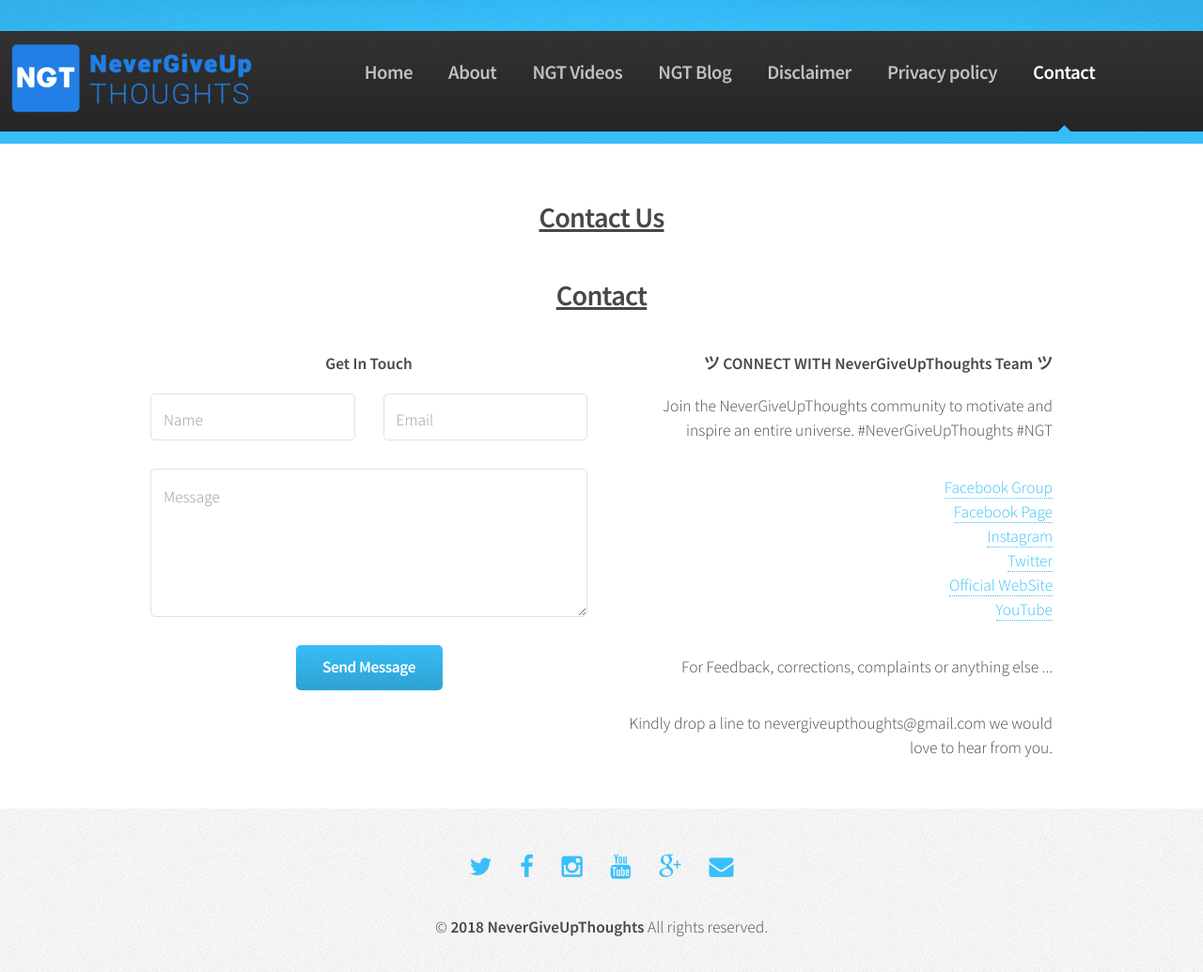
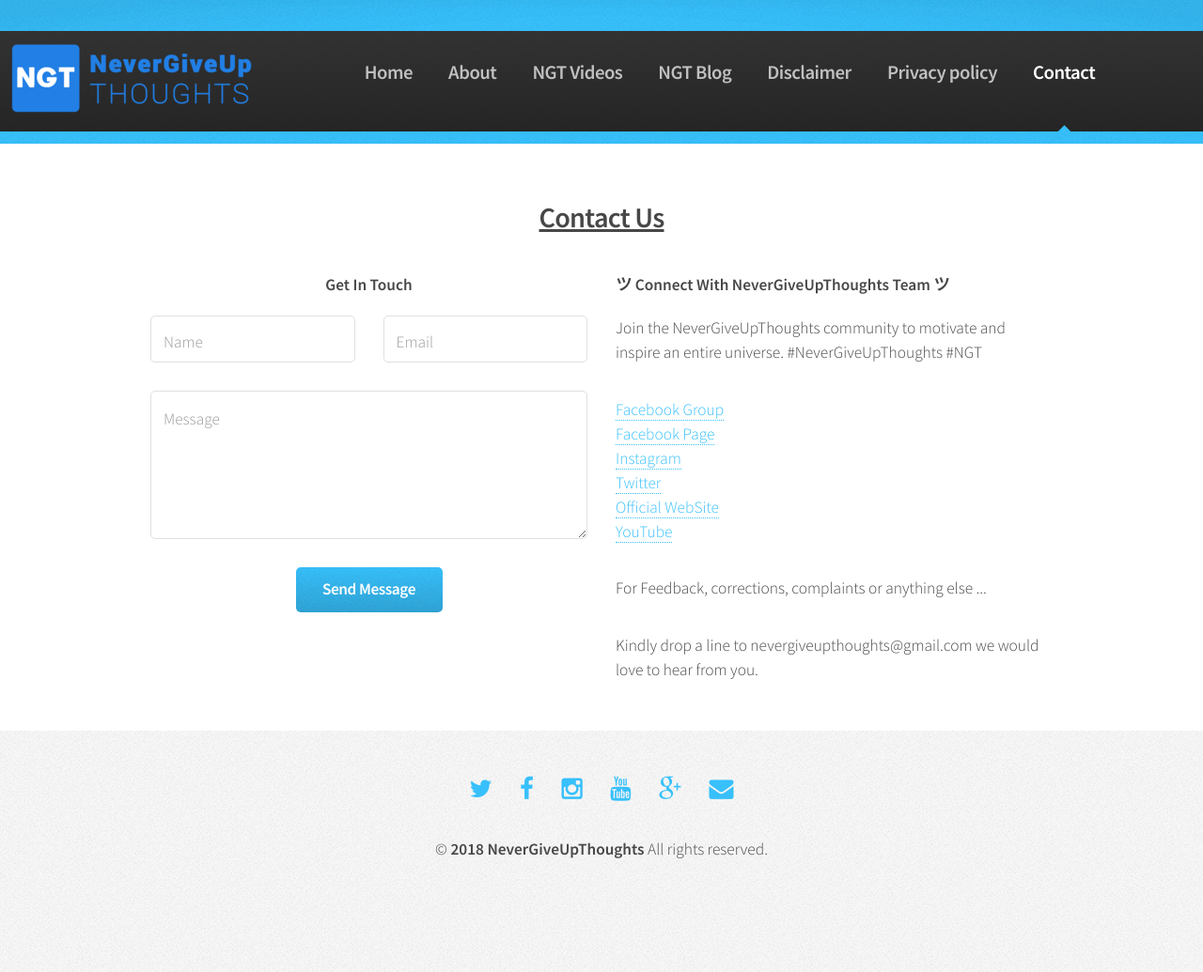
Before and after one commit to NeverGiveUpThoughts/ngt.github.io, a Jekyll site: the page built from contact.html, in a window 1280 px wide. Shown: the whole page at 94% size. Built offline with Jekyll 4.4.1, drawn with Linux system fonts in a browser that asks for light colours; after the commit the page ends 951 px from its top, so only the background shows below that.

Commit message:
Update contact.html

```diff
--- a/contact.html
+++ b/contact.html
@@ -10,7 +10,7 @@
 <section class="wrapper style1">
 	<h2><b><u>Contact Us</u></b></h2>
 		<div class="container">
-			<h2><b><u>Contact</u></b></h2>
+
 			<div class="row">
 
 				<section class="6u">
@@ -41,8 +41,8 @@
 					</div>
 				</section>
 				<section class="6u">
-					<div class="box post" style="text-align:right;">
-						<h1>ツ  CONNECT WITH NeverGiveUpThoughts Team  ツ</h1>
+					<div class="box post" style="text-align:left;">
+						<h1>ツ  Connect With NeverGiveUpThoughts Team  ツ</h1>
 <p>Join the NeverGiveUpThoughts community to motivate and inspire an entire universe. #NeverGiveUpThoughts #NGT</p>
 <ul>
 <li><a href=" https://www.facebook.com/groups/NeverGiveUpThoughts/" target="_blank"> Facebook Group </a></li>
```
